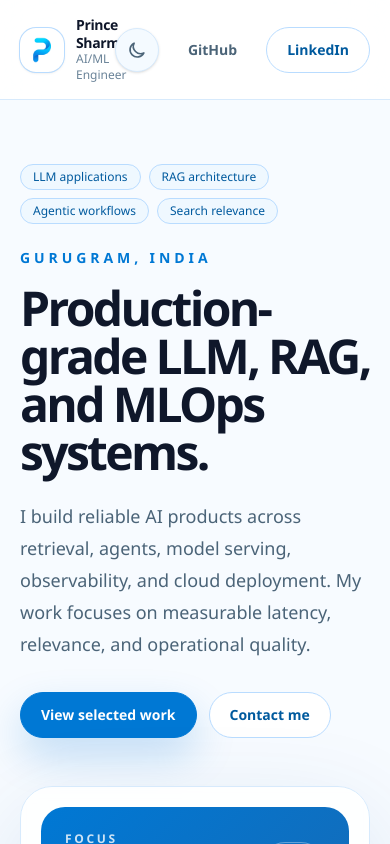
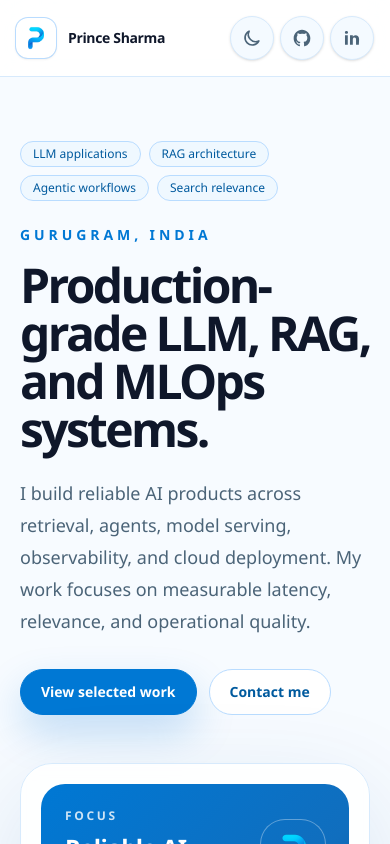
Before and after one commit to prince0018/prince3, a React (Vite) app: page / in a window 390 px wide. Shown: the top 844 px of the page. Built offline with nearby package versions, Linux system fonts and the light colour scheme.

Commit message:
fixed the phone screen issues

```diff
--- a/src/App.jsx
+++ b/src/App.jsx
@@ -24,6 +24,41 @@ import { smoothScrollTo } from "./utils/navigation";
 import { getSystemTheme } from "./utils/theme";
 
 const logoUrl = `${import.meta.env.BASE_URL}p_logo.png`;
+
+function SocialIconLink({ href, label, children }) {
+  return (
+    <a
+      className="inline-flex h-11 w-11 shrink-0 items-center justify-center rounded-full border border-[var(--line)] bg-[var(--surface-soft)] text-[var(--text-muted)] shadow-sm transition duration-300 hover:-translate-y-0.5 hover:border-[var(--accent)] hover:text-[var(--accent)]"
+      href={href}
+      target="_blank"
+      rel="noreferrer"
+      aria-label={label}
+      title={label}
+    >
+      {children}
+    </a>
+  );
+}
+
+function GitHubIcon() {
+  return (
+    <svg aria-hidden="true" className="h-5 w-5" fill="currentColor" viewBox="0 0 24 24">
+      <path
+        fillRule="evenodd"
+        clipRule="evenodd"
+        d="M12 2C6.48 2 2 6.58 2 12.23c0 4.52 2.87 8.35 6.84 9.7.5.1.68-.22.68-.5v-1.74c-2.78.62-3.37-1.38-3.37-1.38-.45-1.18-1.11-1.5-1.11-1.5-.91-.63.07-.62.07-.62 1.01.07 1.54 1.06 1.54 1.06.89 1.57 2.34 1.12 2.91.86.09-.66.35-1.12.64-1.37-2.22-.26-4.56-1.14-4.56-5.06 0-1.12.39-2.03 1.03-2.75-.1-.26-.45-1.3.1-2.71 0 0 .84-.28 2.75 1.05A9.4 9.4 0 0 1 12 6.93c.85 0 1.7.12 2.5.34 1.9-1.33 2.74-1.05 2.74-1.05.55 1.41.2 2.45.1 2.71.64.72 1.03 1.63 1.03 2.75 0 3.93-2.34 4.79-4.57 5.05.36.32.68.95.68 1.92v2.85c0 .27.18.6.69.49A10.04 10.04 0 0 0 22 12.23C22 6.58 17.52 2 12 2Z"
+      />
+    </svg>
+  );
+}
+
+function LinkedInIcon() {
+  return (
+    <svg aria-hidden="true" className="h-5 w-5" fill="currentColor" viewBox="0 0 24 24">
+      <path d="M6.94 8.75H3.58V20h3.36V8.75ZM7.22 5.27C7.2 4.28 6.49 3.54 5.35 3.54c-1.13 0-1.87.74-1.87 1.73 0 .97.72 1.73 1.83 1.73h.02c1.16 0 1.89-.76 1.89-1.73ZM20.52 13.55c0-3.4-1.81-4.98-4.23-4.98-1.95 0-2.82 1.07-3.31 1.82V8.75H9.62c.04 1.05 0 11.25 0 11.25h3.36v-6.28c0-.34.02-.67.12-.91.27-.67.87-1.36 1.89-1.36 1.33 0 1.86 1.02 1.86 2.51V20h3.36l.31-6.45Z" />
+    </svg>
+  );
+}
 
 export default function App() {
   const [query, setQuery] = useState("");
@@ -83,9 +118,9 @@ export default function App() {
       </div>
 
       <header className="sticky top-0 z-50 border-b border-[var(--line)] bg-[var(--header-bg)] backdrop-blur-xl transition-colors duration-300">
-        <div className="mx-auto flex max-w-6xl items-center justify-between gap-5 px-5 py-4">
+        <div className="mx-auto flex max-w-6xl items-center justify-between gap-3 px-4 py-4 sm:gap-5 sm:px-5">
           <a
-            className="flex items-center gap-3"
+            className="flex min-w-0 flex-1 items-center gap-3"
             href="#top"
             onClick={(event) => smoothScrollTo(event, "#top")}
             aria-label="Prince Sharma home"
@@ -93,13 +128,13 @@ export default function App() {
             <img
               src={logoUrl}
               alt=""
-              className="h-11 w-11 rounded-2xl object-cover shadow-sm ring-1 ring-[var(--logo-ring)]"
+              className="h-10 w-10 shrink-0 rounded-xl object-cover shadow-sm ring-1 ring-[var(--logo-ring)] sm:h-11 sm:w-11 sm:rounded-2xl"
             />
-            <div>
-              <p className="text-sm font-bold leading-tight tracking-tight text-[var(--text-strong)]">
+            <div className="min-w-0">
+              <p className="truncate text-sm font-bold leading-tight tracking-tight text-[var(--text-strong)]">
                 {profile.name}
               </p>
-              <p className="text-xs font-medium text-[var(--text-subtle)]">{profile.role}</p>
+              <p className="hidden text-xs font-medium text-[var(--text-subtle)] sm:block">{profile.role}</p>
             </div>
           </a>
           <nav className="hidden items-center gap-1 rounded-full border border-[var(--line)] bg-[var(--nav-bg)] p-1 shadow-sm lg:flex">
@@ -114,14 +149,14 @@ export default function App() {
               </a>
             ))}
           </nav>
-          <div className="flex items-center gap-2">
+          <div className="flex shrink-0 items-center gap-1.5 sm:gap-2">
             <ThemeToggle mode={themeMode} resolvedTheme={resolvedTheme} onChange={setThemeMode} />
-            <Button href={profile.github} variant="ghost">
-              GitHub
-            </Button>
-            <Button href={profile.linkedin} variant="secondary">
-              LinkedIn
-            </Button>
+            <SocialIconLink href={profile.github} label="Open GitHub profile">
+              <GitHubIcon />
+            </SocialIconLink>
+            <SocialIconLink href={profile.linkedin} label="Open LinkedIn profile">
+              <LinkedInIcon />
+            </SocialIconLink>
           </div>
         </div>
       </header>
```
